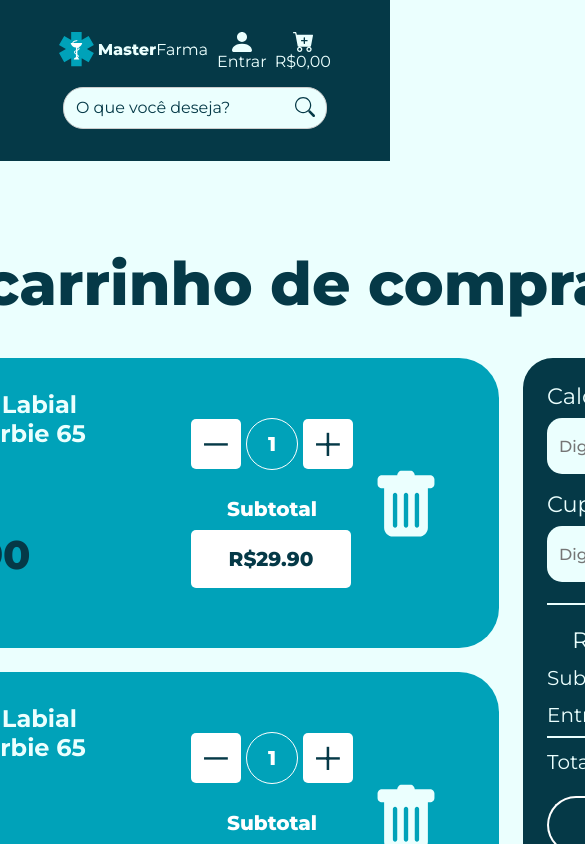
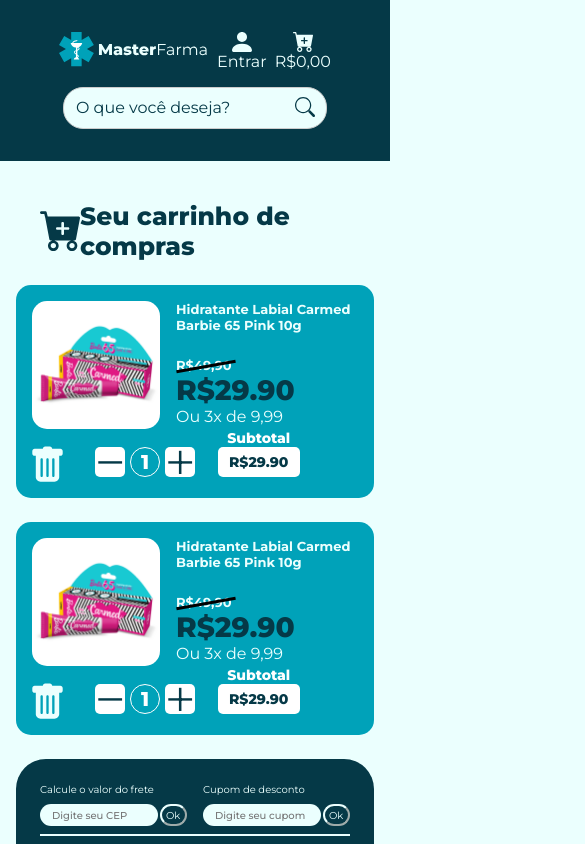
Before and after one commit to talitaester/E-commerce-MasterFarma-, a Next.js app in the folder e-commerce/: page /carrinho in a window 390 px wide. Shown: the top 844 px of the page, 585 px wide, since content can reach past the window. Built offline with nearby package versions, Linux system fonts and the light colour scheme.

Commit message:
fix: Implementada responsividade na página e itens do carrinho

```diff
--- a/e-commerce/src/app/carrinho/page.tsx
+++ b/e-commerce/src/app/carrinho/page.tsx
@@ -9,7 +9,7 @@
     const [cupom, setCupom] = useState('')
 
     return (
-        <main>
+        <div className="principal">
             <div id="tituloCarrinho">
                 <img src={"CarrinhoPlus.svg"} />
                 <h1>Seu carrinho de compras</h1>
@@ -63,14 +63,16 @@
                             <strong>R$119,60 {/** Mudar para preço dinâmico */}</strong>
                         </div>
                     </div>
-                    <button className="btnGrande princi">Continuar comprando</button>
-                    <button className="btnGrande secund">Finalizar compra</button>
+                    <div className="botoezoes">
+                        <button className="btnGrande princi">Continuar comprando</button>
+                        <button className="btnGrande secund">Finalizar compra</button>
+                    </div>
                 </div>
             </div>
             <h1>Vistos recentemente</h1>
             {/** ... */}
             <h1>Você também pode gostar</h1>
             {/** ... */}
-        </main>
+        </div>
     )
 }
--- a/e-commerce/src/app/carrinho/style.css
+++ b/e-commerce/src/app/carrinho/style.css
@@ -1,4 +1,7 @@
-main {
+* {
+    box-sizing: border-box;
+}
+.principal {
     display: flex;
     flex-direction: column;
     align-items: center;
@@ -29,8 +32,8 @@
 .moduloPedido {
     display: flex;
     flex-direction: column;
-    width: 264px;
-    height: 557px;
+    width: 288px;
+    height: 604px;
     background-color: var(--c95);
     color: var(--c05);
     border-radius: 30px;
@@ -50,9 +53,9 @@
     flex-direction: column;
     gap: 8px
 }
-main input {
+.principal input {
     background-color: var(--c05);
-    height: 40px;
+    height: 54px;
     width: 70%;
     border-radius: 15px;
     border: none;
@@ -76,7 +79,6 @@
     border-radius: 15px;
     height: 52px;
     width: 25%;
-    padding: 8px 12px;
     border-color: var(--c05);
     cursor: pointer;
 }
@@ -102,7 +104,11 @@
     justify-content: space-between;
     align-items: baseline;
 }
-
+.botoezoes {
+    display: flex;
+    flex-direction: column;
+    gap: 16px;
+}
 .btnGrande {
     border-radius: 30px;
     width: 100%;
@@ -126,3 +132,86 @@
 .btnGrande.secund:hover {
     background-color: var(--c05);
 }
+
+@media (max-width: 1260px) {
+    .carrinho {
+        flex-direction: column;
+        align-items: center;
+    }
+    .moduloPedido, .itensCarrinho {
+        width: 100%;
+    }
+    .moduloPedido button {
+        font-weight: normal;
+    }
+    .btnGrande {
+        font-size: 1.5em;
+    }
+}
+
+@media (max-width: 1024px) {
+    .carrinho {
+        width: 100%;
+    }
+    #tituloCarrinho img {
+        width: 80px;
+    }
+    #tituloCarrinho h1 {
+        text-align: left;
+
+    }
+    h1 {
+        font-size: 40px;
+    }
+}
+@media (max-width: 550px) {
+    .principal {
+        padding: 16px;
+    }
+    h1 {
+        font-size: 25px;
+    }
+    #tituloCarrinho img {
+        width: 40px;
+    }
+    label, .textoMaisPreco p {
+        font-size: 10px;
+    }
+    form {
+        flex-direction: row;
+        justify-content: space-between;
+    }
+    .inputMaisOK {
+        height: 22px;
+        gap: 2px;
+    }
+    .principal input, .btnOK {
+        height: 100%;
+        font-size: 10px;
+    }
+    .btnOK {
+        width: 27px;
+    }
+    .principal input {
+        width: 80%;
+    }
+    .moduloPedido {
+        gap: 8px;
+        height: 100%;
+    }
+    .resumo label {
+        text-align: left;
+    }
+    .resumo strong {
+        font-size: 1em;
+    }
+    .botoezoes {
+        gap: 2%;
+        flex-direction: row;
+    }
+    .btnGrande {
+        height: 28px;
+        width: 100%;
+        font-size: 10px;
+    }
+}
--- a/e-commerce/src/app/components/ItemCarrinho/itemcarrinho.module.css
+++ b/e-commerce/src/app/components/ItemCarrinho/itemcarrinho.module.css
@@ -110,6 +110,7 @@
     display: flex;
     flex-direction: column;
     gap: 9px;
+    align-items: center;
 }
 .subtotal label {
     text-align: center;
@@ -132,8 +133,107 @@
     align-items: center;
 }
 
+@media (max-width: 1024px) {
+    .produto {
+        width: 100%;
+    }
+    .conteudo {
+        flex-direction: column;
+    }
+    .editarItem {
+        flex-direction: row-reverse;
+        justify-content: space-around;
+        align-items: baseline;
+    }
+    .caracteristicasItem {
+        flex-direction: row;
+        align-items:end;
+    }
+}
+
+@media (max-width: 625px) {
+    .produto {
+        border-radius: 15px;
+    }
+    .conteudoOriginal img {
+        width: 100%;
+        height: 100%;
+        border-radius: 15px;
+    }
+    .conteudoOriginal {
+        gap: 8;
+        height: 60%;
+    }
+    .container {
+        padding: 0;
+        justify-content: space-between;
+        height: 100%;
+    }
+    .corte {
+        width: 90px;
+    }
+    .precoAtual {
+        font-size: 1.75rem;
+    }
+    .parcelas {
+        font-size: 1rem;
+    }
+    .nomeProduto {
+        font-size: 1.25rem;
+    }
+    .editarItem, .caracteristicasItem {
+        justify-content:flex-end;
+        gap: 10%;
+    }
+    /*.caracteristicasItem {
+        width: 60%;
+    }*/
+    .editarItem img{
+        height: 36px;
+    }
+    .editarItem button, .quantidade {
+        height: 30px;
+        width: 30px;
+    }
+    .subtotal {
+        gap: 5%;
+    }
+    .subtotal label {
+        font-size: 1rem;
+    }
+    .subtotalReais {
+        height: 30px;
+        width: 130%;
+    }
+}
+
+@media (max-width: 550px) {
+    .conteudoOriginal img {
+        width: 128px;
+        height:128px;
+    }
+    .nomeProduto {
+        font-size: 13px;
+    }
+    .corte {
+        width: 60px;
+        top: 8px;
+    }
+    .subtotal label {
+        font-size: 14px;
+    }
+    .subtotalReais {
+        font-size: 14px;
+    }
+    .editarItem, .caracteristicasItem {
+        justify-content: flex-end;
+        gap: 32px;
+        padding: 0;
+    }
+}
+
 /*
-@media (max-width: 1024px) {
+@media (max-width: 1290px) {
 
     .produto {
         width: calc(288px * 0.75);
```
